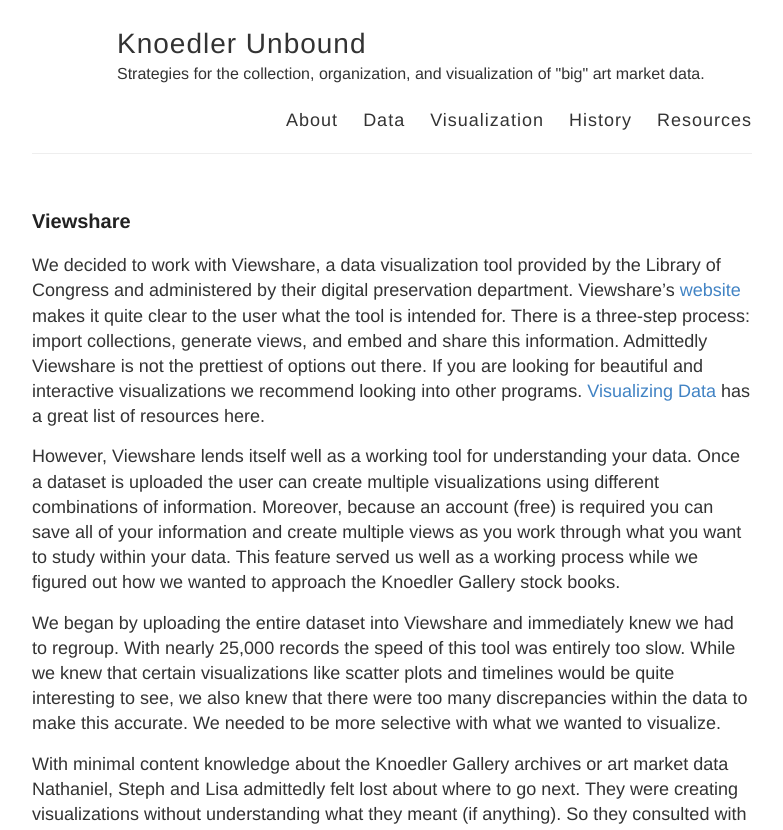
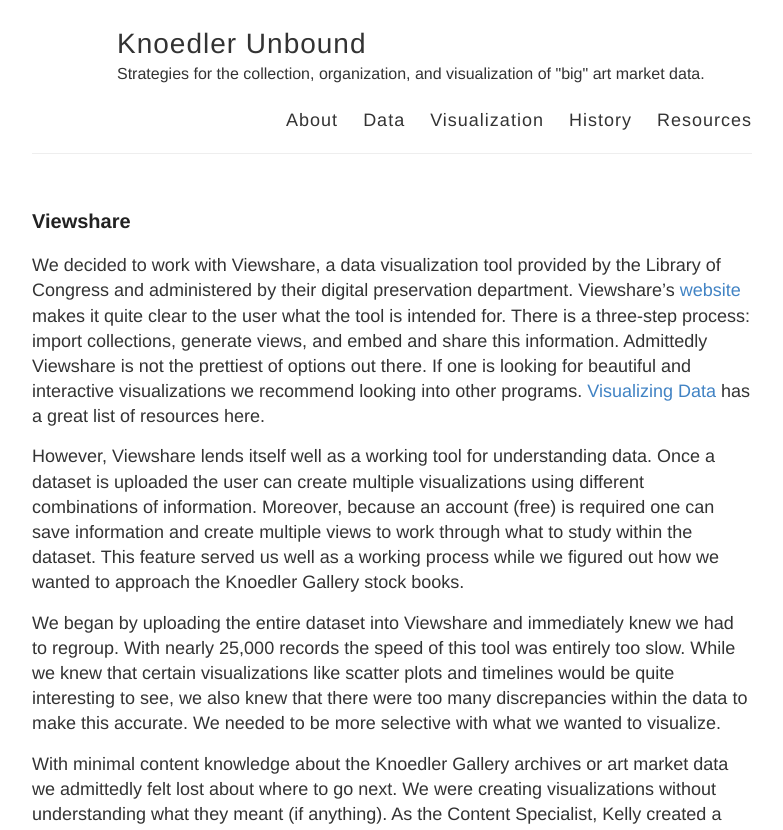
Before and after one commit to sgrimes12/Knoedler-Unbound-master, a Jekyll site: the page built from visualization/viewshare.md, in a window 1280 px wide and 1400 px high. Shown: the top 830 px of the window, without its empty margins (248-1031 px from the left). Built offline with Jekyll 4.4.1, drawn with Linux system fonts in a browser that asks for light colours; Markdown is read by kramdown in place of the engine named in the settings; some of the changed text lies outside the part shown.

Commit message:
Update viewshare.md

```diff
--- a/visualization/viewshare.md
+++ b/visualization/viewshare.md
@@ -2,13 +2,13 @@
 title: Viewshare
 layout: visualization
 ---
-We decided to work with Viewshare, a data visualization tool provided by the Library of Congress and administered by their digital preservation department. Viewshare’s [website](http://viewshare.org/) makes it quite clear to the user what the tool is intended for. There is a three-step process: import collections, generate views, and embed and share this information. Admittedly Viewshare is not the prettiest of options out there. If you are looking for beautiful and interactive visualizations we recommend looking into other programs. [Visualizing Data](http://www.visualisingdata.com/index.php/resources) has a great list of resources here.
+We decided to work with Viewshare, a data visualization tool provided by the Library of Congress and administered by their digital preservation department. Viewshare’s [website](http://viewshare.org/) makes it quite clear to the user what the tool is intended for. There is a three-step process: import collections, generate views, and embed and share this information. Admittedly Viewshare is not the prettiest of options out there. If one is looking for beautiful and interactive visualizations we recommend looking into other programs. [Visualizing Data](http://www.visualisingdata.com/index.php/resources) has a great list of resources here.
 
-However, Viewshare lends itself well as a working tool for understanding your data. Once a dataset is uploaded the user can create multiple visualizations using different combinations of information. Moreover, because an account (free) is required you can save all of your information and create multiple views as you work through what you want to study within your data. This feature served us well as a working process while we figured out how we wanted to approach the Knoedler Gallery stock books.
+However, Viewshare lends itself well as a working tool for understanding data. Once a dataset is uploaded the user can create multiple visualizations using different combinations of information. Moreover, because an account (free) is required one can save information and create multiple views to work through what to study within the dataset. This feature served us well as a working process while we figured out how we wanted to approach the Knoedler Gallery stock books.
 
 We began by uploading the entire dataset into Viewshare and immediately knew we had to regroup. With nearly 25,000 records the speed of this tool was entirely too slow. While we knew that certain visualizations like scatter plots and timelines would be quite interesting to see, we also knew that there were too many discrepancies within the data to make this accurate. We needed to be more selective with what we wanted to visualize.
 
-With minimal content knowledge about the Knoedler Gallery archives or art market data Nathaniel, Steph and Lisa admittedly felt lost about where to go next. They were creating visualizations without understanding what they meant (if anything). So they consulted with Kelly to gain a better understanding of data and interested pieces to parse out/visualize. She created a spreadsheet of major buyers and sellers and shared it with the team.
+With minimal content knowledge about the Knoedler Gallery archives or art market data we admittedly felt lost about where to go next. We were creating visualizations without understanding what they meant (if anything). As the Content Specialist, Kelly created a spreadsheet of major buyers and sellers to share with the team.
 
 <figure class="figure figure-center">
 <img src="http://i.imgur.com/93NOVV7.jpg" title="Major Buyers and Sellers">
@@ -16,9 +16,9 @@ With minimal content knowledge about the Knoedler Gallery archives or art market
 </figure>
 
 
-Using this information we decided to create visualizations of a survey of the major buyers whose work ended up in both the Met and the NGA. With 40 items from the Met and 64 from the NGA this information was much easier to work with. Not only did Viewshare work exponentially faster but such specific information made date and location corrections more manageable. Moreover, we were able to critically think about how we wanted to display this information in Viewshare, what combinations of information we wanted to use in order to portray a survey of both the Met and the NGA’s collections that came from the Knoedler Gallery.
+Using this information we decided to create visualizations surveying major buyers whose work ended up in both the Met and the NGA. With 40 items from the Met and 64 from the NGA this information was much easier to work with. Not only did Viewshare work exponentially faster but such specific information made date and location corrections more manageable. Moreover, we were able to critically think about how we wanted to display this information in Viewshare and what combinations of information we wanted to use in order to portray a survey of both the Met and the NGA’s collections that came from the Knoedler Gallery.
 
-We created identical combinations for both museums in order to produce side-by-side comparisons. One of our most fruitful moments in this project was presenting these visualizations to the team who provided different perspectives on the information. We’d be interested in collaborating with scholars who notice specific trends or anomalies within these visualizations and would like to explore the content further. We have made our visualizations public and encourage scholars to study, clone, and use what we've created in their own scholarship.  In addition, we have created side-by-side comparisons of our NGA and MET surveys for the same reason.
+We created identical combinations for both museums in order to produce side-by-side comparisons. One of our most fruitful moments in this project was discussing these visualizations with one another and presenting different perspectives about the information. We’d be interested in collaborating with scholars who notice specific trends or anomalies within these visualizations and would like to explore the content further. We have made our visualizations public and encourage scholars to study, clone, and use what we've created in their own scholarship. In addition, we have created side-by-side comparisons of our NGA and MET surveys for the same reason.
 
 * Click [here](http://viewshare.org/share/aab8cc4a-9416-4019-8ff7-c31456159cfb/) to study the Viewshare visualizatons of collections in the NGA.
 
```
